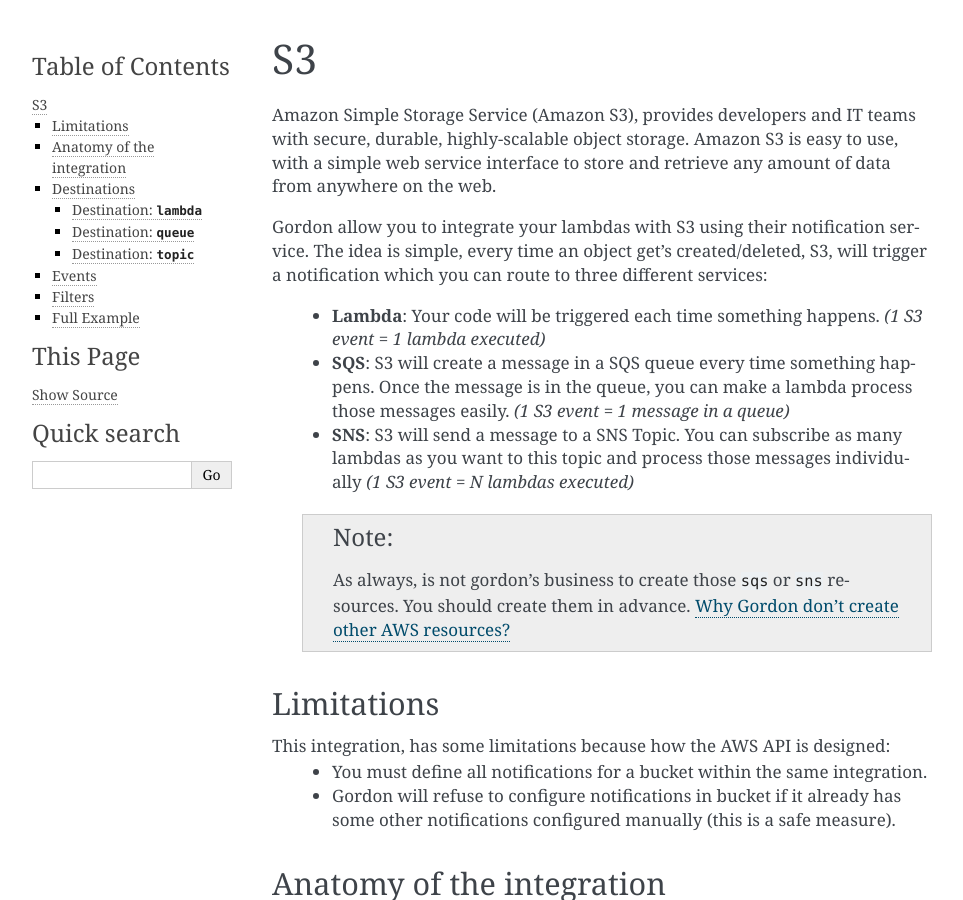
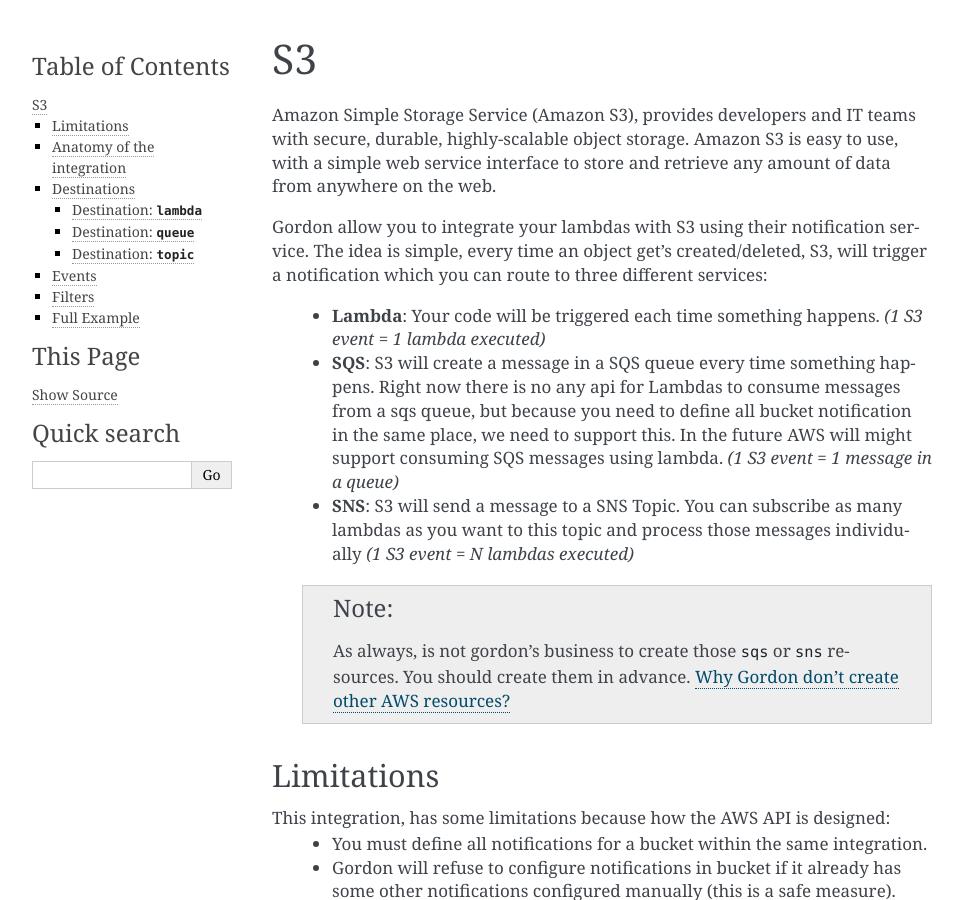
Before and after one commit to jorgebastida/gordon, a Sphinx documentation site: the page built from docs/integrations/s3.rst, in a window 1280 px wide and 900 px high. Shown: the whole window, without its empty margins (148-1111 px from the left). Built offline with Sphinx 7.4.7, drawn with Linux system fonts in a browser that asks for light colours.

Commit message:
Update s3->sqs docs

```diff
--- a/docs/integrations/s3.rst
+++ b/docs/integrations/s3.rst
@@ -8,7 +8,7 @@
 The idea is simple, every time an object get's created/deleted, S3, will trigger a notification which you can route to three different services:
 
   * **Lambda**: Your code will be triggered each time something happens. *(1 S3 event = 1 lambda executed)*
-  * **SQS**: S3 will create a message in a SQS queue every time something happens. Once the message is in the queue, you can make a lambda process those messages easily. *(1 S3 event = 1 message in a queue)*
+  * **SQS**: S3 will create a message in a SQS queue every time something happens. Right now there is no any api for Lambdas to consume messages from a sqs queue, but because you need to define all bucket notification in the same place, we need to support this. In the future AWS will might support consuming SQS messages using lambda. *(1 S3 event = 1 message in a queue)*
   * **SNS**: S3 will send a message to a SNS Topic. You can subscribe as many lambdas as you want to this topic and process those messages individually *(1 S3 event = N lambdas executed)*
 
   .. note::
```
